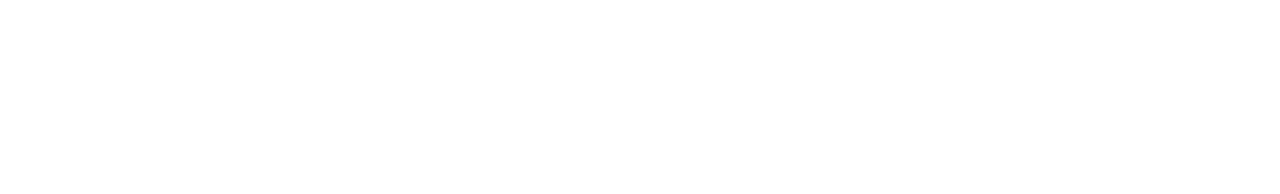
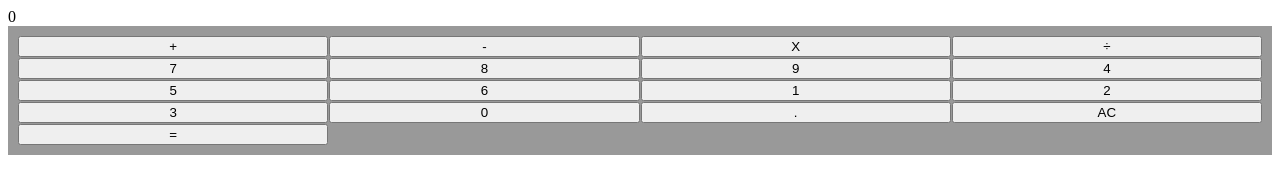
Before and after one commit to inbal0012/Calculator, a plain HTML site: page index.html in a window 1280 px wide. Drawn offline with Linux system fonts and the light colour scheme.

Commit message:
buttons added, grid CSS

```diff
--- a/index.css
+++ b/index.css
@@ -0,0 +1,7 @@
+.calculator_keys {
+  display: grid;
+  grid-gap: 1px;
+  grid-template-columns: repeat(4, 1fr);
+  background-color: #999;
+  padding: 10px;
+}
--- a/index.html
+++ b/index.html
@@ -7,5 +7,28 @@
     <link rel="stylesheet" href="index.css" />
     <script src="index.js" defer></script>
   </head>
-  <body></body>
+  <body>
+    <div class="calculator">
+      <div class="calculator_display">0</div>
+      <div class="calculator_keys">
+        <button>+</button>
+        <button>-</button>
+        <button>X</button>
+        <button>÷</button>
+        <button>7</button>
+        <button>8</button>
+        <button>9</button>
+        <button>4</button>
+        <button>5</button>
+        <button>6</button>
+        <button>1</button>
+        <button>2</button>
+        <button>3</button>
+        <button>0</button>
+        <button>.</button>
+        <button>AC</button>
+        <button>=</button>
+      </div>
+    </div>
+  </body>
 </html>
```
